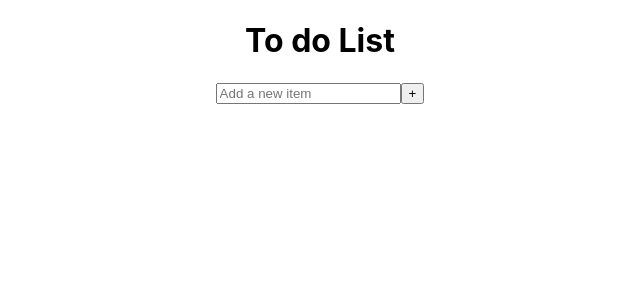
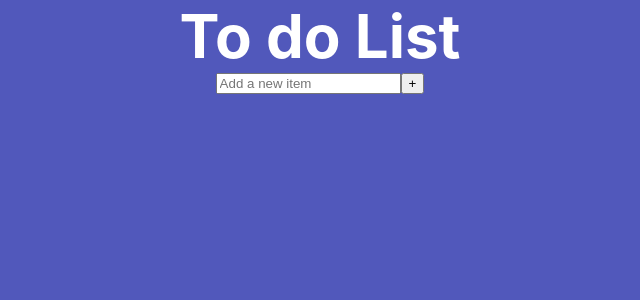
Before and after one commit to LRCozier/Todo, a React (Create React App) app: page / in a window 1280 px wide. Shown: the top 300 px of the page, without its empty margins (320-960 px from the left). Built offline with nearby package versions, Linux system fonts and the light colour scheme.

Commit message:
added initial app css

```diff
--- a/src/components/Todo form/TodoForm.css
+++ b/src/components/Todo form/TodoForm.css
@@ -0,0 +1,8 @@
+form {
+    background-color: #5158BB;
+    color: #fff;
+}
+
+button {
+    background-color: #5158BB;
+}
--- a/src/components/Todo/Todo.css
+++ b/src/components/Todo/Todo.css
@@ -1,3 +1,16 @@
+body {
+    background-color: #5158BB;
+    color: #ffffff;
+  }
+
+h1 {
+    display: inline;
+    width: 33%;
+    font-size: 60px;
+    margin: 80% auto;
+    padding: 50px;
+}
+
 ul {
     list-style-type: none;
 }
```
